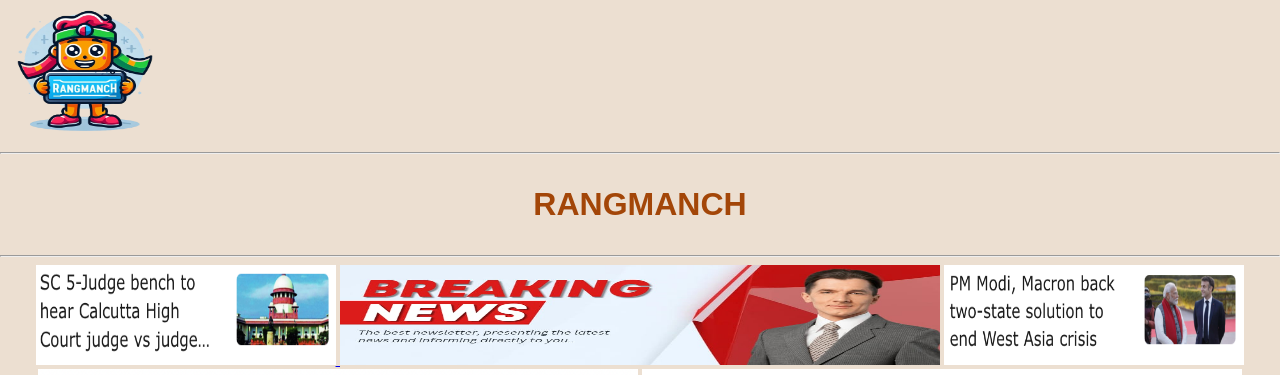
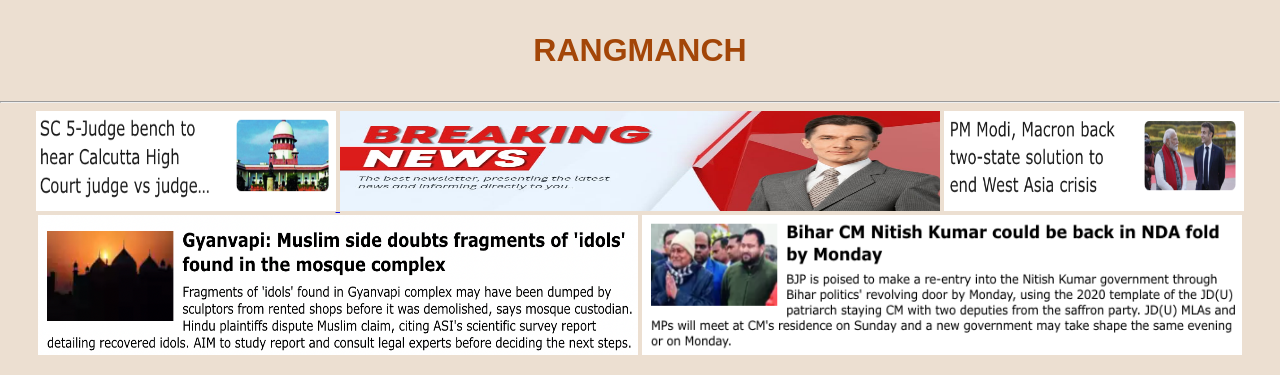
Before and after one commit to sarthakchugh20/sarth, a plain HTML site: page index.html in a window 1280 px wide. Shown: the top 375 px of the page. Drawn offline with Linux system fonts and the light colour scheme.

Commit message:
Update index.html

```diff
--- a/index.html
+++ b/index.html
@@ -6,9 +6,6 @@
     <title>Rangmanch</title>
 </head>
 <body style="background-color:rgb(236, 223, 209)">
-
-    <img width="170" height="140"  src="_023262b3-75c0-4f33-a33b-d28b07351618-removebg-preview.png" alt="error">
-    <hr>
 
 <h1><center><p style="color: rgb(163, 70, 8);"> RANGMANCH</p></center></h1> <hr>
    <center> <a href="https://timesofindia.indiatimes.com/india/supreme-court-5-judges-bench-to-hear-calcutta-high-court-judge-vs-judge-row/articleshow/107175367.cms">  <img width="300" height="100" src="Screenshot 2024-01-27 at 6.47.04 AM.png"> </a> <img height="100" width="600" src="WhatsApp Image 2024-01-26 at 19.00.25.jpeg" alt="error"> <a href="https://timesofindia.indiatimes.com/india/pm-modi-french-president-macron-back-two-state-solution-to-end-west-asia-crisis/articleshow/107175439.cms">   <img width="300" height="100" src="Screenshot 2024-01-27 at 6.46.53 AM.png" alt=""> </a> </center>
```
